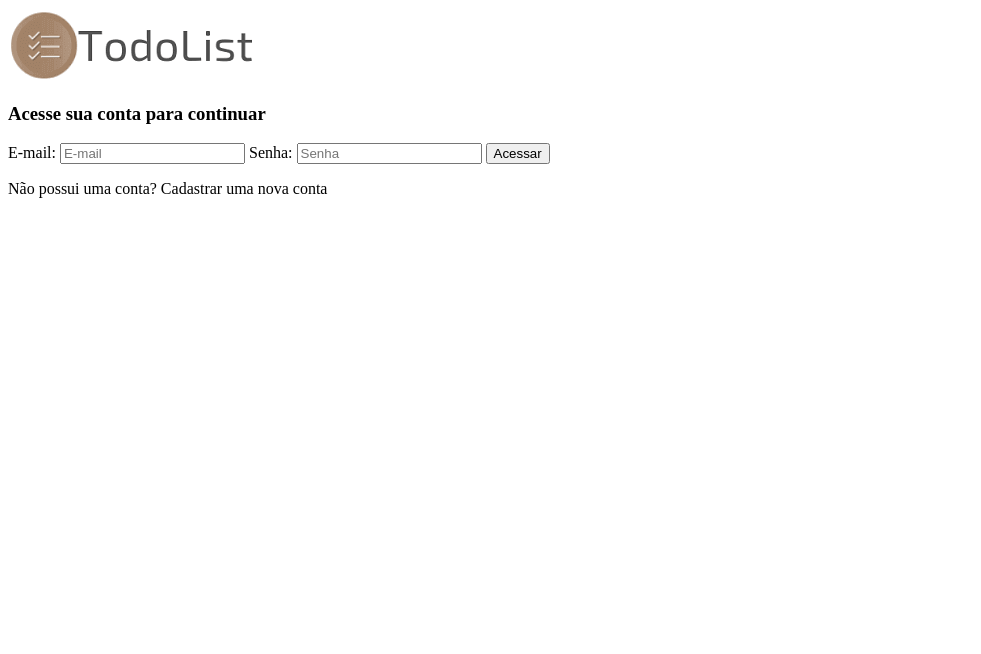
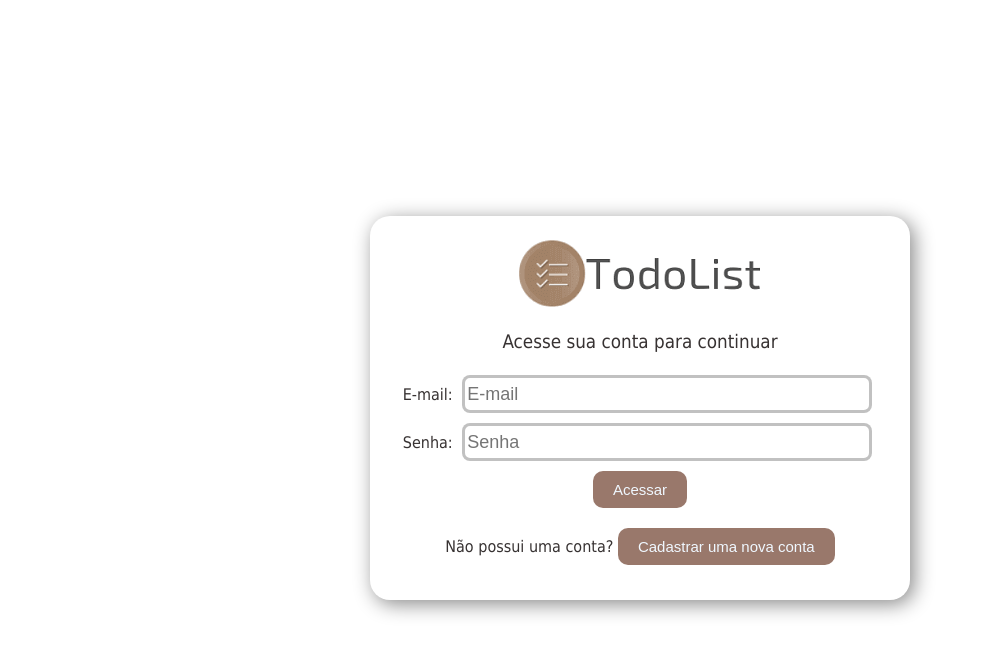
Before and after one commit to michael-dfc-sousa/TodoList-With-Firebase, a plain HTML site: page index.html in a window 1280 px wide. Shown: the whole page, without its empty margins (0-981 px from the left). Drawn offline with Linux system fonts and the light colour scheme.

Commit message:
adicionando style css

```diff
--- /dev/null
+++ b/css/styles.css
@@ -0,0 +1,64 @@
+body{
+    color: #373232;
+    font-family: tahoma;
+    display: flex;
+    height: 100vh;
+
+}
+
+#app{
+    width: 500px;
+    margin: auto;
+    box-shadow: 4px 4px 20px #888;
+    padding: 20px;
+    border-radius: 20px;
+}
+
+.center{
+    text-align: center;
+}
+
+.startHidden{
+    display:none;
+}
+
+h3{
+    font-weight: normal;
+}
+
+p{
+    margin: 15px;
+}
+
+input{
+    font-size: 18px;
+    color:#373232;
+    margin: 5px;
+    width: 80%;
+    height: 30px;
+    border: 3px solid rgba(128, 128, 128, 0.49);
+    border-radius: 8px;
+    outline: none;
+    transition: 0.2s;
+}
+
+input:focus{
+    border: 3px solid rgb(115, 70, 52);
+}
+
+button{
+    color: aliceblue;
+    font-size: 15px;
+    margin-top: 5px;
+    background-color: rgba(115, 70, 52, 0.727);;
+    padding: 10px 20px;
+    border-radius: 10px;
+    border: none;
+    transition: 0.2s;
+}
+
+button:focus, button:hover{
+    cursor: pointer;
+    outline: none;
+    opacity: 0.8;
+}
--- a/index.html
+++ b/index.html
@@ -4,6 +4,7 @@
     <meta charset="UTF-8">
     <title>TodoList</title>
     <link rel="shortcut icon" href="img/todoListFavicon.png" type="image/x-icon">
+    <link rel="stylesheet" href="css/styles.css">
 </head>
 <body>
     <div id="app">
@@ -28,9 +29,14 @@
             <!--alterar o formulário de autenticação para o cadastro de novas contas-->
             <p id="register">
                 Não possui uma conta?
-                <butto onclick="toggleRegister()">Cadastrar uma nova conta</button>
+                <button onclick="toggleRegister()" class="alternative">Cadastrar uma nova conta</button>
             </p>
 
+             <!--alterar o formulário de autenticação para o acesso de contas já existentes-->
+             <p id="register" class="startHidden">
+               Já possui uma conta?
+                <button onclick="toggleToAccess()" class="alternative">Acesse a sua conta</button>
+            </p>
         </div>
 
     </div>
```
